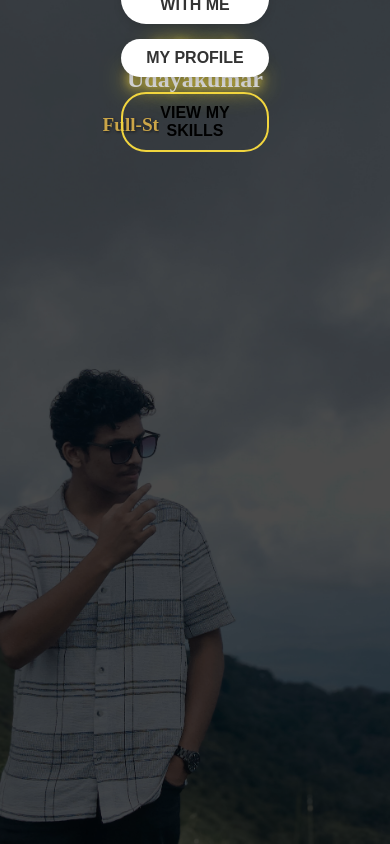
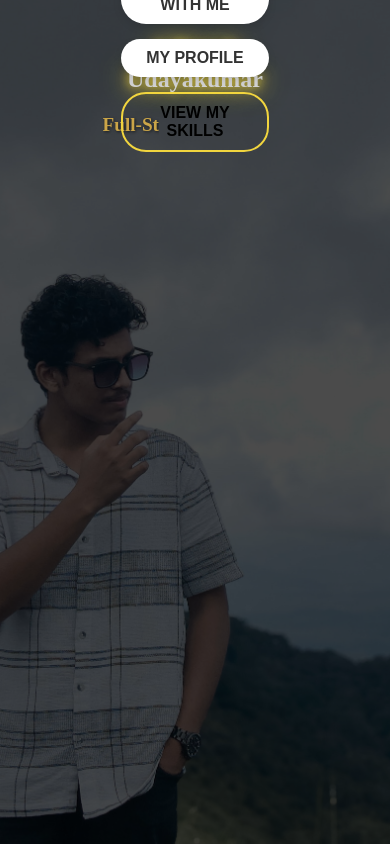
Before and after one commit to Adharsh0/mypage, a React (Vite) app: page / in a window 390 px wide. Built offline with nearby package versions, Linux system fonts and the light colour scheme.

Commit message:
change24

```diff
--- a/src/components/HeroSection.css
+++ b/src/components/HeroSection.css
@@ -159,7 +159,7 @@
 }
 @media (max-width: 480px) {
     .hero-container {
-        background-image: url('/phone.jpeg'); /* Phone-specific background image */
+        background-image: url('/pi.jpeg'); /* Phone-specific background image */
         background-size: cover; /* Cover the entire container */
         background-position: center; /* Center the image */
         font-size: 14px; /* Smaller font size for phones */
```
Also changed, not shown: public/pi.jpeg (added).
